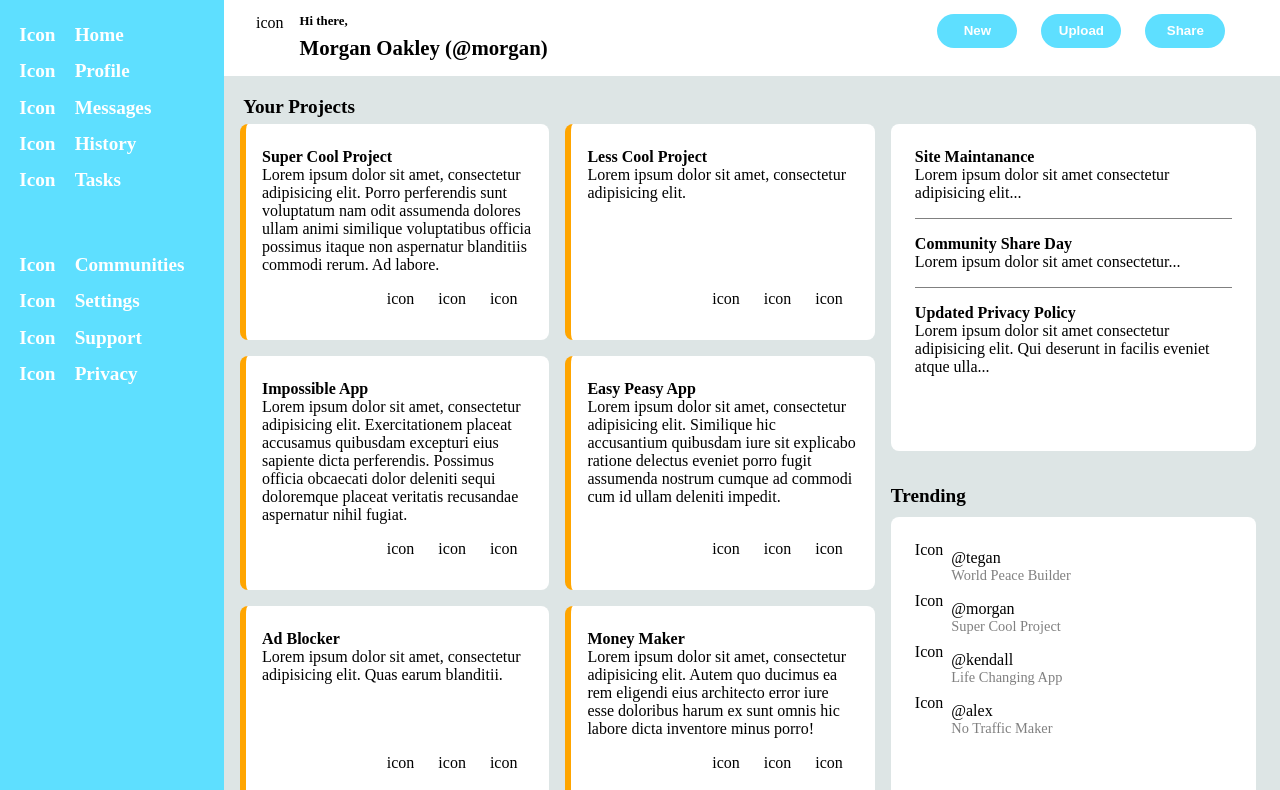
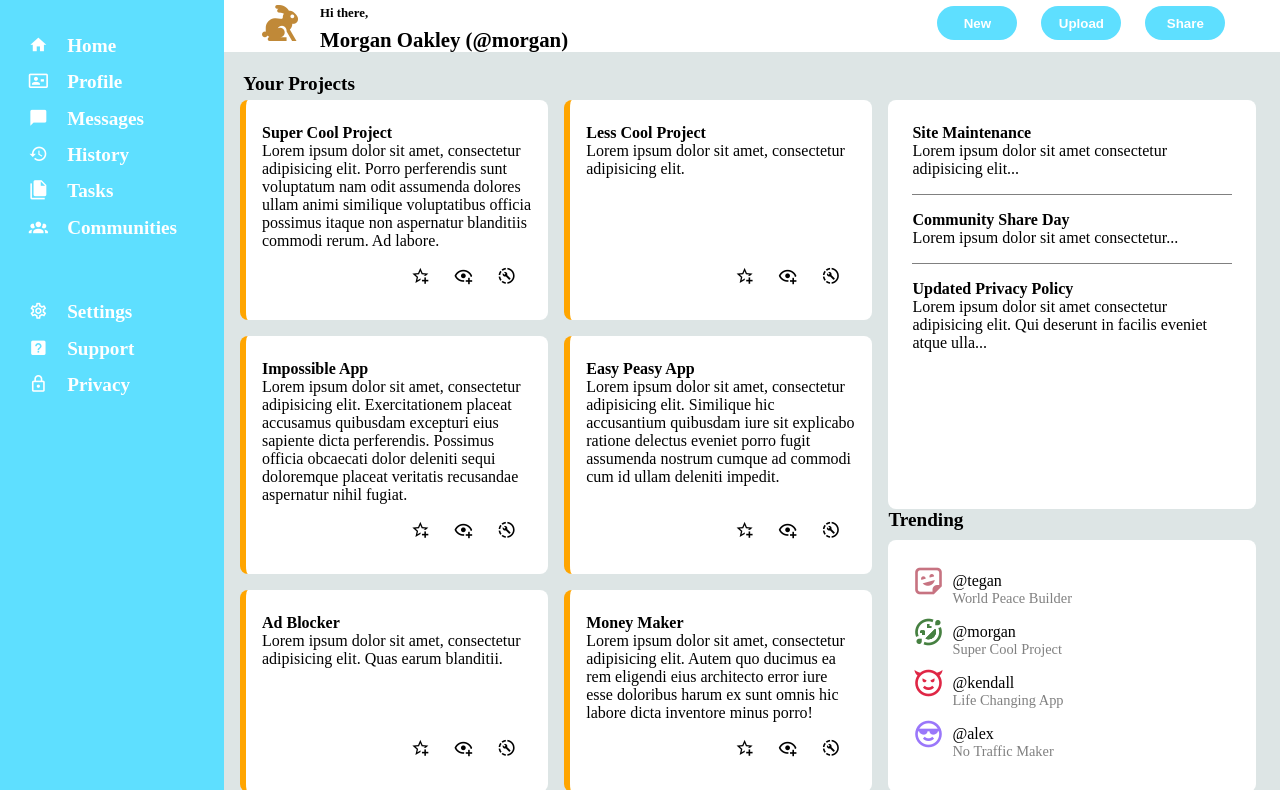
Before and after one commit to codeByMihaly/Admin-dashboard, a plain HTML site: page index.html in a window 1280 px wide. Shown: the part 79-869 px from the top of the page. Drawn offline with Linux system fonts and the light colour scheme.

Commit message:
added icons

```diff
--- a/index.html
+++ b/index.html
@@ -5,21 +5,23 @@
   <meta name="viewport" content="width=device-width, initial-scale=1.0">
   <title>Dashboard</title>
   <link rel="stylesheet" href="style.css">
+  <link rel="stylesheet" href="https://cdn.jsdelivr.net/npm/@mdi/font/css/materialdesignicons.min.css">
+
 </head>
 
 <body class="container">
  <header class="header">
   <div class="upper-head">
    <div class="headbar">
-     <p id="searchbar-icon">icon</p>
+     <p class="mdi mdi-magnify"></p>
      <input type="text" id="searchbar" placeholder="Search">
    </div>
    <div class="profile">
      <div id="ring-icon">
-        icon
+      <p class="mdi mdi-bell-ring-outline"></p>
      </div>
      <div id="profile-icon">
-        icon
+         <p class="mdi mdi-rabbit"></p>
      </div>
      <p id="profile-name">
         Morgan Oakley
@@ -29,7 +31,7 @@
    <nav class="navbar">
      <div class="welcome">
        <div id="profile-icon2">
-         icon
+         <p class="mdi mdi-rabbit"></p>
          <div class="welcome-name">
            <p id="welcome-text">
              Hi there,
@@ -56,45 +58,45 @@
       <h4>Super Cool Project</h4>
       <p>Lorem ipsum dolor sit amet, consectetur adipisicing elit. Porro perferendis sunt voluptatum nam odit assumenda dolores ullam animi similique voluptatibus officia possimus itaque non aspernatur blanditiis commodi rerum. Ad labore.</p>
      <div class="block-icons">
-      <div class="block-icon" id="block-icon1">icon</div>
-      <div class="block-icon" id="block-icon2">icon</div>
-      <div class="block-icon" id="block-icon3">icon</div>
+      <div class="block-icon" id="block-icon1"> <p class="mdi mdi-star-plus-outline"></p></p></div>
+      <div class="block-icon" id="block-icon2"> <p class="mdi mdi-eye-plus-outline"></p></div>
+      <div class="block-icon" id="block-icon3"> <p class="mdi mdi-progress-wrench"></p></div>
      </div>
     </div>
     <div class="blocks"><h4>Less Cool Project</h4><p>Lorem ipsum dolor sit amet, consectetur adipisicing elit.</p>
      <div class="block-icons">
-      <div class="block-icon" id="block-icon1">icon</div>
-      <div class="block-icon" id="block-icon2">icon</div>
-      <div class="block-icon" id="block-icon3">icon</div>
+      <div class="block-icon" id="block-icon1"> <p class="mdi mdi-star-plus-outline"></p></p></div>
+      <div class="block-icon" id="block-icon2"> <p class="mdi mdi-eye-plus-outline"></p></div>
+      <div class="block-icon" id="block-icon3"> <p class="mdi mdi-progress-wrench"></p></div>
      </div>
     </div>
     <div class="blocks"><h4>Impossible App</h4><p>Lorem ipsum dolor sit amet, consectetur adipisicing elit. Exercitationem placeat accusamus quibusdam excepturi eius sapiente dicta perferendis. Possimus officia obcaecati dolor deleniti sequi doloremque placeat veritatis recusandae aspernatur nihil fugiat.</p>
      <div class="block-icons">
-      <div class="block-icon" id="block-icon1">icon</div>
-      <div class="block-icon" id="block-icon2">icon</div>
-      <div class="block-icon" id="block-icon3">icon</div>
+      <div class="block-icon" id="block-icon1"> <p class="mdi mdi-star-plus-outline"></p></p></div>
+      <div class="block-icon" id="block-icon2"> <p class="mdi mdi-eye-plus-outline"></p></div>
+      <div class="block-icon" id="block-icon3"> <p class="mdi mdi-progress-wrench"></p></p></div>
      </div>
     </div>
     <div class="blocks"><h4>Easy Peasy App</h4><p>Lorem ipsum dolor sit amet, consectetur adipisicing elit.
       Similique hic accusantium quibusdam iure sit explicabo ratione delectus eveniet porro fugit assumenda nostrum cumque ad commodi cum id ullam deleniti impedit.</p>
      <div class="block-icons">
-      <div class="block-icon" id="block-icon1">icon</div>
-      <div class="block-icon" id="block-icon2">icon</div>
-      <div class="block-icon" id="block-icon3">icon</div>
+      <div class="block-icon" id="block-icon1"> <p class="mdi mdi-star-plus-outline"></p></div>
+      <div class="block-icon" id="block-icon2"> <p class="mdi mdi-eye-plus-outline"></p></div>
+      <div class="block-icon" id="block-icon3"> <p class="mdi mdi-progress-wrench"></p></div>
      </div>
     </div>
     <div class="blocks"><h4>Ad Blocker</h4><p>Lorem ipsum dolor sit amet, consectetur adipisicing elit. Quas earum blanditii.</p>
      <div class="block-icons">
-      <div class="block-icon" id="block-icon1">icon</div>
-      <div class="block-icon" id="block-icon2">icon</div>
-      <div class="block-icon" id="block-icon3">icon</div>
+      <div class="block-icon" id="block-icon1"> <p class="mdi mdi-star-plus-outline"></p></div>
+      <div class="block-icon" id="block-icon2"> <p class="mdi mdi-eye-plus-outline"></p></div>
+      <div class="block-icon" id="block-icon3"> <p class="mdi mdi-progress-wrench"></p></div>
      </div>
     </div>
     <div class="blocks"><h4>Money Maker</h4><p>Lorem ipsum dolor sit amet, consectetur adipisicing elit. Autem quo ducimus ea rem eligendi eius architecto error iure esse doloribus harum ex sunt omnis hic labore dicta inventore minus porro!</p>
      <div class="block-icons">
-      <div class="block-icon" id="block-icon1">icon</div>
-      <div class="block-icon" id="block-icon2">icon</div>
-      <div class="block-icon" id="block-icon3">icon</div>
+      <div class="block-icon" id="block-icon1"> <p class="mdi mdi-star-plus-outline"></p></div>
+      <div class="block-icon" id="block-icon2"> <p class="mdi mdi-eye-plus-outline"></p></div>
+      <div class="block-icon" id="block-icon3"> <p class="mdi mdi-progress-wrench"></p></div>
      </div>
     </div>
   </div>
@@ -102,7 +104,7 @@
  <article class="article">
 
   <div class="announcement">
-      <h4 class=article-header1>Site Maintanance</h4>
+      <h4 class=article-header1>Site Maintenance</h4>
       <p class="article-para"> Lorem ipsum dolor sit amet consectetur adipisicing elit...</p>
     <h4 class=article-header2>Community Share Day</h4>
       <p class="article-para">  Lorem ipsum dolor sit amet consectetur...</p>
@@ -113,28 +115,28 @@
    <p id="trending-text">Trending</p>
     <div class="trending">
        <div class="first-row">
-         Icon
+         <p class="mdi mdi-sticker-emoji"></p>
          <div class="first-item">
            @tegan
            <p class="first-para">World Peace Builder</p>
          </div>
        </div>
        <div class="first-row">
-         Icon
+         <p class="mdi mdi-emoticon-lol-outline"></p>
          <div class="first-item">
            @morgan
            <p class="first-para">Super Cool Project</p>
          </div>
        </div>
        <div class="first-row">
-         Icon
+         <p class="mdi mdi-emoticon-devil-outline"></p>
          <div class="first-item">
            @kendall
            <p class="first-para">Life Changing App</p>
          </div>
        </div>
        <div class="first-row">
-         Icon
+         <p class="mdi mdi-emoticon-cool-outline"></p>
          <div class="first-item">
            @alex
            <p class="first-para">No Traffic Maker</p>
@@ -145,45 +147,45 @@
  <sidebar class="sidebar">
   <div class="upper-sidebar">
     <div class="dashboard">
-     <div id="sideboard-icon">Icon</div>
+     <div id="sideboard-icon"><p class="mdi mdi-view-dashboard-outline"></p></div>
      <h3 id="dashboard">Dashboard</h3>
    </div>
    <div class="home">
-     <div id="home-icon">Icon</div>
+     <div id="home-icon"><p class="mdi mdi-home"></p></div>
      <p id="home">Home</p>
    </div>
    <div class="profile-sidebar">
-     <div id="profile-icon">Icon</div>
+     <div id="profile-icon"><p class="mdi mdi-smart-card-outline"></p></div>
      <p id="profile">Profile</p>
    </div>
    <div class="messages">
-     <div id="messages-icon">Icon</div>
+     <div id="messages-icon"><p class="mdi mdi-message"></p></div>
      <p id="messages">Messages</p>
    </div>
    <div class="history">
-     <div id="history-icon">Icon</div>
+     <div id="history-icon"><p class="mdi mdi-history"></p></div>
      <p id="history">History</p>
    </div>
    <div class="tasks">
-     <div id="tasks-icon">Icon</div>
+     <div id="tasks-icon"><p class="mdi mdi-file-multiple"></p></div>
      <p id="tasks">Tasks</p>
+   </div>
+    <div class="communities">
+     <div id="communities-icon"><p class="mdi mdi-account-group"></p></div>
+     <p id="communities">Communities</p>
    </div>
   </div>
   <div class="bottom-sidebar">
-   <div class="communities">
-     <div id="communities-icon">Icon</div>
-     <p id="communities">Communities</p>
-   </div>
    <div class="settings">
-     <div id="settings-icon">Icon</div>
+     <div id="settings-icon"><p class="mdi mdi-cog-outline"></p></div>
      <p id="settings">Settings</p>
    </div>
    <div class="support">
-     <div id="suport-icon">Icon</div>
+     <div id="suport-icon"><p class="mdi mdi-help-box"></p></div>
      <p id="support">Support</p>
    </div>
    <div class="privacy">
-     <div id="privacy-icon">Icon</div>
+     <div id="privacy-icon"><p class="mdi mdi-lock-outline"></p></div>
      <p id="privacy">Privacy</p>
    </div>
   </div>
--- a/style.css
+++ b/style.css
@@ -10,15 +10,15 @@ body {
 
 .container {
     display: grid;
-    grid-template-columns: clamp(160px, 200px 1fr)) repeat(3, minmax(150px, 1fr));
-    grid-template-rows: minmax(50px, 0.5fr)) repeat(4, minmax(150px, 1fr));
+    grid-template-columns: clamp(160px, 200px 1fr) repeat(3, minmax(150px, 1fr));
+    grid-template-rows: minmax(50px, 0.5fr) repeat(4, minmax(150px, 1fr));
 
 }
 
 .header {
     background-color: #FFFFFF;
     grid-area: 1/2/2/5;
-    height: 100%;
+
 }
 
 .headbar {
@@ -27,12 +27,17 @@ body {
   margin: 1em 1em 1em 2em;
 }
 
+.mdi-magnify {
+  font-size: 1.5rem;
+  margin-top: 0.3em;
+}
+
 input {
   background-color: #cfdada75;
   border: none;
   border-radius: 2em;
   width: 35em;
-  height: 2em;
+  height: 1em;
   padding: 1em;
 }
 
@@ -40,6 +45,16 @@ input {
   display: flex;
   gap: 1em;
   margin: 1em 3em 1em 1em;
+}
+
+.mdi-bell-ring-outline {
+  font-size: 1.1rem;
+}
+
+.mdi-rabbit {
+  color: rgb(192, 137, 56);
+  font-size: 3rem;
+  margin-top: -0.2em;
 }
 
 #profile-name {
@@ -83,6 +98,7 @@ input {
   margin: 0 0.5em 0 1em;
   height: 2.5em;
   font-weight: 700;
+  cursor: pointer;
 }
 
 .btn:hover{
@@ -96,8 +112,7 @@ input {
 
 .main {
   display: grid;
-  grid-area: 3/2/5/4;
-  grid-template-rows: minmax(150px, 1fr));
+  grid-area: 2/2/5/4;
   background-color: #cfdada75;
 }
 
@@ -115,7 +130,7 @@ input {
 .block-system {
   display: grid;
   grid-template-columns: repeat(2, minmax(100px, 1fr));
-  grid-auto-rows: repeat(3, minmax(150px, auto));
+  grid-auto-rows: repeat(2, minmax(150px, auto));
   gap: 1em;
   margin: 3em 1em;
 }
@@ -139,9 +154,15 @@ input {
   padding: 1em 1em 0 0;
 }
 
+.mdi-star-plus-outline,
+.mdi-eye-plus-outline,
+.mdi-progress-wrench {
+  font-size: 1.2rem;
+}
+
 .article {
     display: grid;
-    grid-template-rows: minmax(150px, 1fr));
+    grid-template-rows: minmax(150px, 1fr);
     grid-area: 2/4/5/5;
     background-color: #cfdada75;
 
@@ -190,6 +211,29 @@ input {
     padding: 1.5em;
 }
 
+.mdi-sticker-emoji,
+.mdi-emoticon-lol-outline,
+.mdi-emoticon-devil-outline,
+.mdi-emoticon-cool-outline {
+  font-size: 2rem;
+}
+
+.mdi-sticker-emoji{
+  color: rgb(199, 115, 129);
+}
+
+.mdi-emoticon-lol-outline {
+  color: rgb(70, 128, 65);
+}
+
+.mdi-emoticon-devil-outline {
+  color: rgb(223, 38, 69);
+}
+
+.mdi-emoticon-cool-outline {
+  color: rgb(154, 119, 250);
+}
+
 .first-row {
   display: flex;
 }
@@ -205,11 +249,15 @@ input {
 
 .sidebar {
     background-color: rgb(94, 223, 255);
-    grid-area: 1/1/6/2;
+    grid-area: 1/1/5/2;
     width: 14rem;
     color: white;
     font-weight: 700;
     font-size: 1.2rem
+}
+
+.mdi-view-dashboard-outline {
+  font-size: 2rem;
 }
 
 .upper-head {
@@ -218,16 +266,16 @@ input {
 }
 
 .upper-sidebar {
-  margin: 2em 1em 1em 1em;
+  margin: 2em 1em 1em 1.5em;
 }
 
 .bottom-sidebar {
-  margin: 3em 1em 1em 1em;
+  margin: 3em 1em 1em 1.5em;
 }
 
 .dashboard {
   display: flex;
-  margin: 0.5em 0.5em 2em 0;
+  margin: 0.5em 0em 2em 0;
   gap: 1em;
 }
 
```
